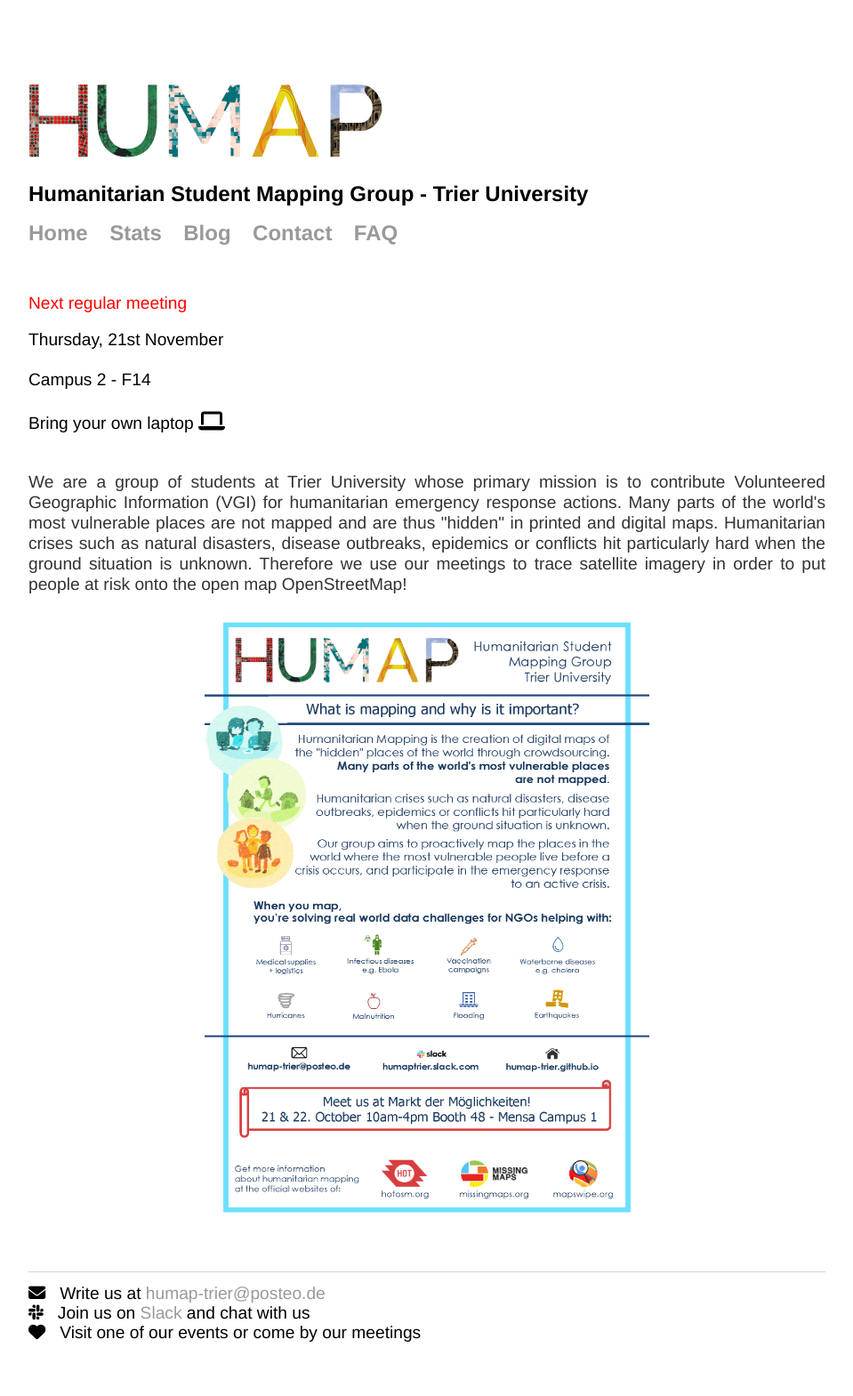
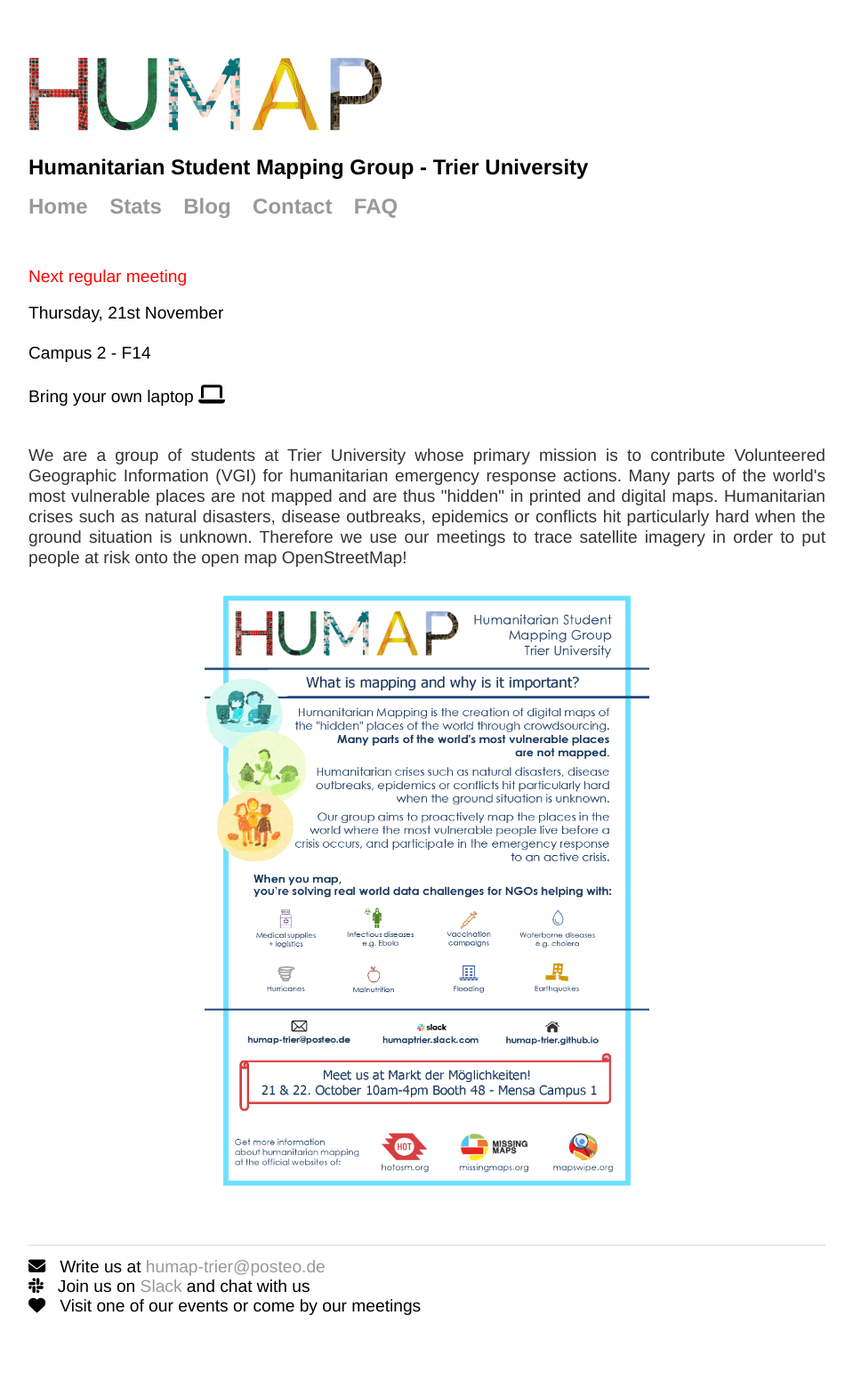
Before and after one commit to humap-trier/humap-trier.github.io, a Jekyll site: the page built from index.html, in a window 1280 px wide. Shown: the whole page at 89% size, without its empty margins (160-1119 px from the left). Built offline with Jekyll 4.4.1, drawn with Linux system fonts in a browser that asks for light colours; nearby versions of some CDN libraries; after the commit the page ends 1539 px from its top, so only the background shows below that.

Commit message:
Update main.css

```diff
--- a/css/main.css
+++ b/css/main.css
@@ -1,5 +1,8 @@
 body {
-    margin: 60px auto;
+    margin-top: 30px;
+    margin-right: auto;
+    margin-bottom: 60px;
+    margin-left: auto;
     width: 70%;
 }
 nav p {
```
